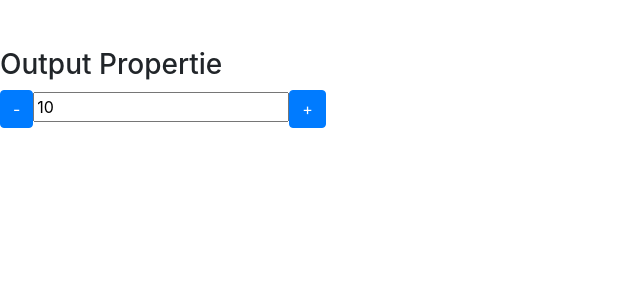
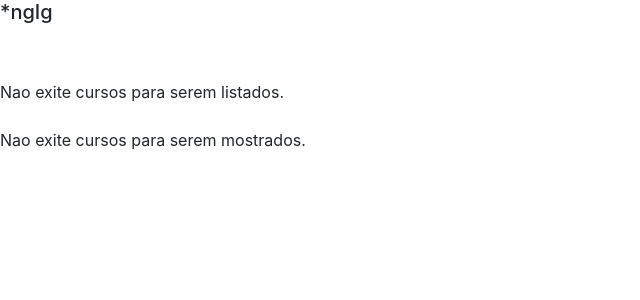
Before and after one commit to RodResq/angular-labs, an Angular app: page / in a window 1280 px wide. Shown: the top 300 px of the page, without its empty margins (0-640 px from the left). Built offline with nearby package versions, Linux system fonts and the light colour scheme.

Commit message:
revisao diretivas

```diff
--- a/src/app/app.component.html
+++ b/src/app/app.component.html
@@ -2,4 +2,5 @@
 <!--<app-ciclo [valoraInicial]="valor" *ngIf="!deletarCiclo"></app-ciclo>-->
 <!--<button (click)="mudarValor()">Mudar Valor</button>-->
 <!--<button (click)="destruirCiclo()">Deletar</button>-->
-<app-data-biding></app-data-biding>
+<!--<app-data-biding></app-data-biding>-->
+<app-diretiva-ng-if></app-diretiva-ng-if>
--- a/src/app/diretiva-ng-if/diretiva-ng-if.component.html
+++ b/src/app/diretiva-ng-if/diretiva-ng-if.component.html
@@ -1 +1,17 @@
-<p>diretiva-ng-if works!</p>
+<h5>*ngIg</h5>
+<br>
+<div *ngIf="cursos.length > 0">
+  Lista de Cursos Aqui!
+</div>
+<br>
+<div *ngIf="cursos.length == 0">
+  Nao exite cursos para serem listados.
+</div>
+<br>
+
+<div *ngIf="mostrarCursos">
+  Mostrar Cursos aqui.
+</div>
+<div *ngIf="!mostrarCursos">
+  Nao exite cursos para serem mostrados.
+</div>
--- a/src/app/diretiva-ng-if/diretiva-ng-if.component.ts
+++ b/src/app/diretiva-ng-if/diretiva-ng-if.component.ts
@@ -7,6 +7,10 @@ import { Component, OnInit } from '@angular/core';
 })
 export class DiretivaNgIfComponent implements OnInit {
 
+  cursos: string[] = [];
+
+  mostrarCursos: boolean = false;
+
   constructor() { }
 
   ngOnInit(): void {
```
